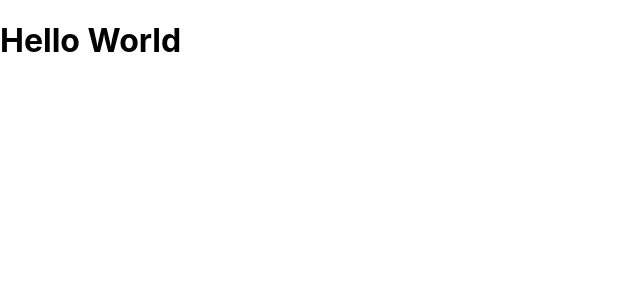
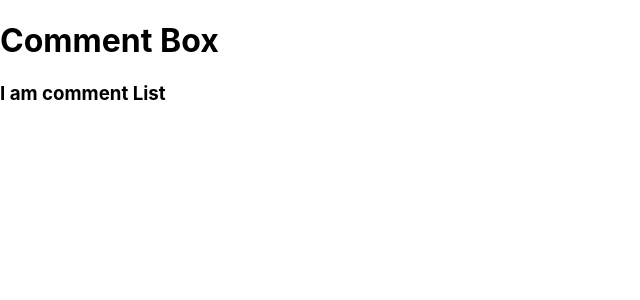
Before and after one commit to ccx1010sky/comments, a React (Create React App) app: page / in a window 1280 px wide. Shown: the top 300 px of the page, without its empty margins (0-640 px from the left). Built offline with nearby package versions, Linux system fonts and the light colour scheme.

Commit message:
CommentList.js added

```diff
--- a/src/App.js
+++ b/src/App.js
@@ -1,9 +1,11 @@
 // import logo from './logo.svg';
 import './App.css';
+import CommentBox from './containers/commentBox';
 
 function App() {
   return (
-    <h1>Hello World</h1>
+   <CommentBox />
+
   );
 }
 
--- /dev/null
+++ b/src/components/CommentList.js
@@ -0,0 +1,10 @@
+import React from 'react';
+
+const CommentList = ( ) => {
+
+    return (
+        <h3>I am  comment List</h3>
+    )
+}
+
+export default CommentList;
--- a/src/containers/commentBox.js
+++ b/src/containers/commentBox.js
@@ -0,0 +1,14 @@
+import React from 'react';
+import CommentList from '../components/CommentList';
+
+const CommentBox = () => {
+    return(
+        <>
+
+        <h1>Comment Box</h1>
+        <CommentList />
+        </>
+    )
+}
+
+export default CommentBox;
```
